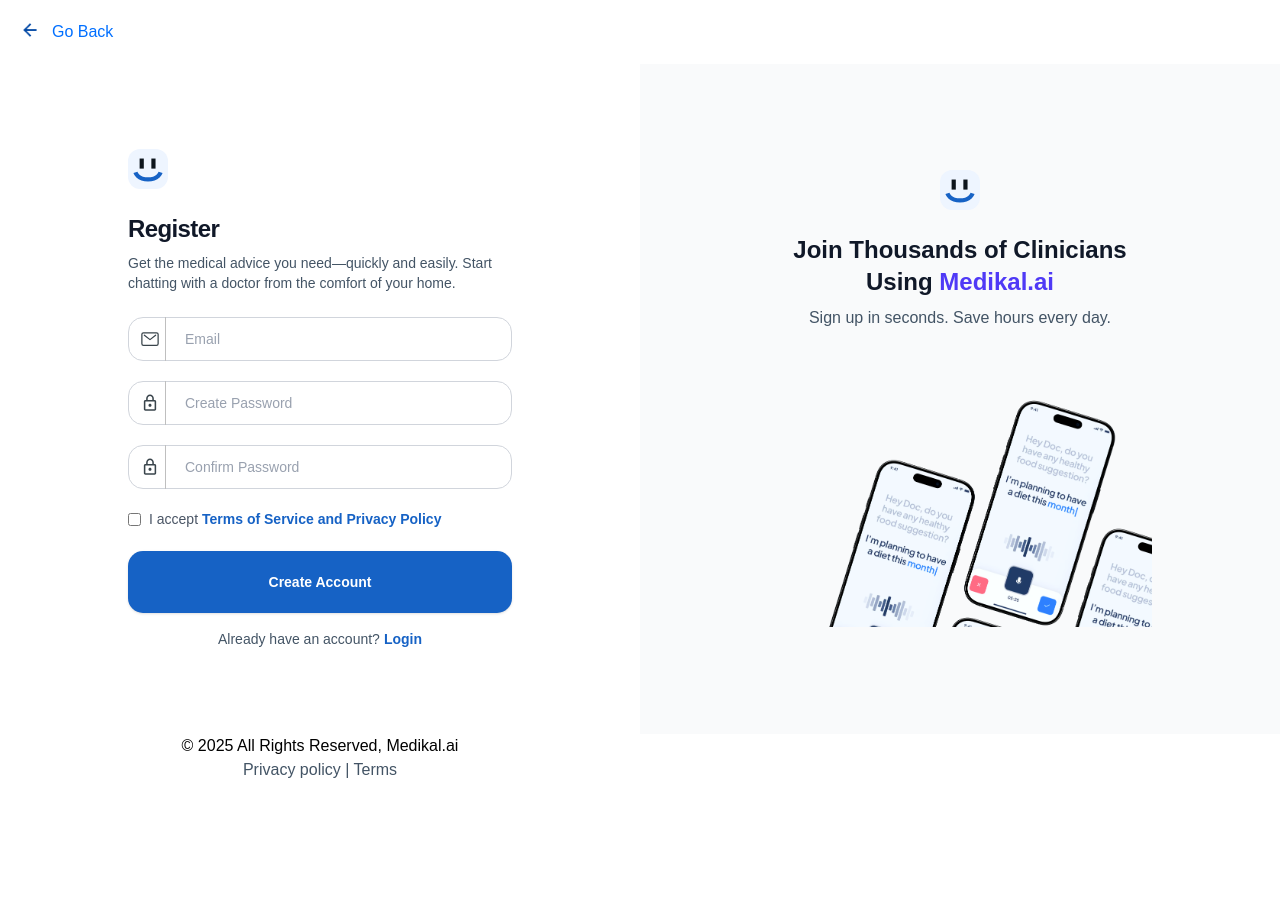
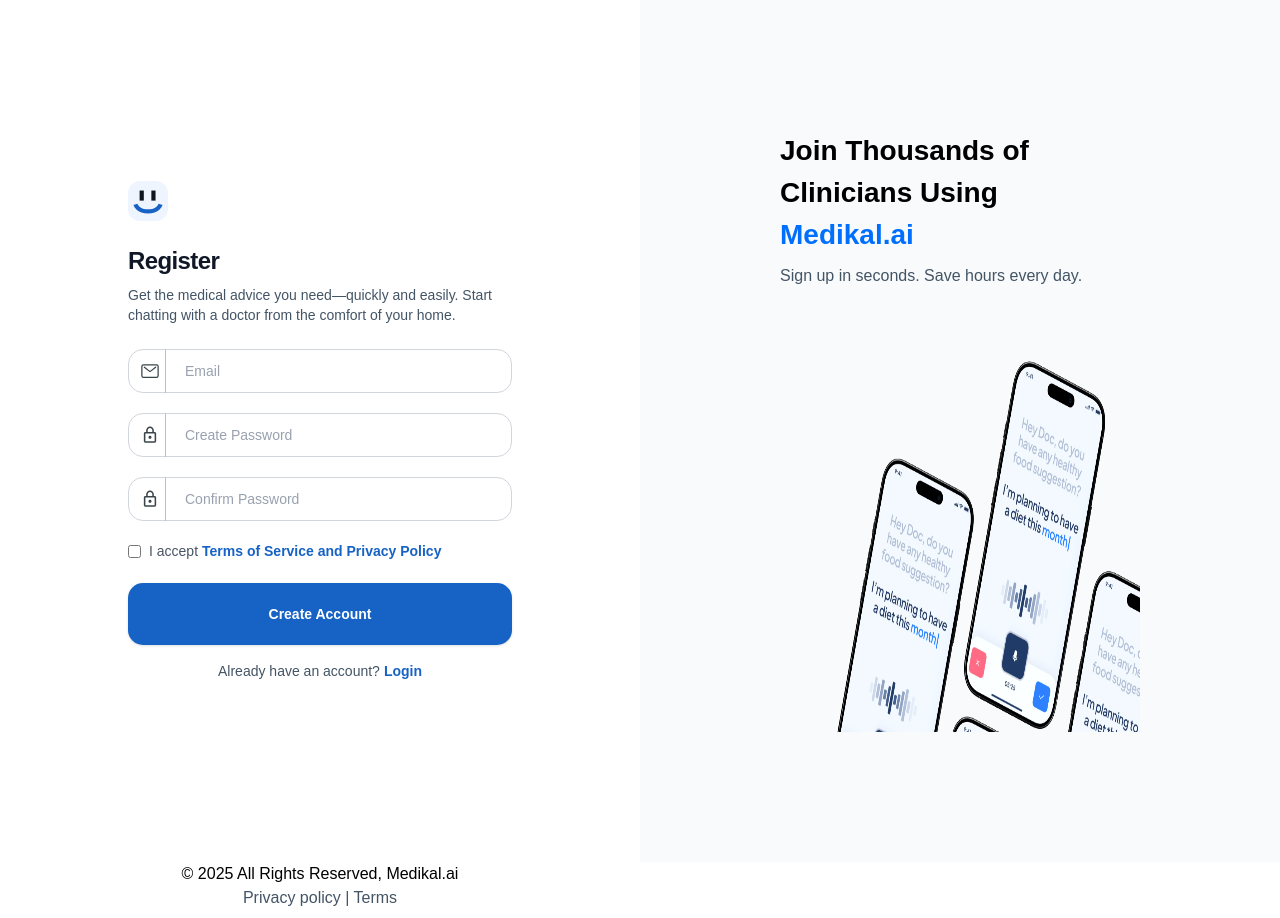
Before and after one commit to prafullvyas272/react-design-repo, a React (Vite) app: page /register in a window 1280 px wide. Before the commit the page ends 864 px from the top, so only its background shows below. Built offline with nearby package versions, Linux system fonts and the light colour scheme; a web font is replaced by a local one.

Commit message:
fixed img alignment issue

```diff
--- a/src/Components/Pages/Register/Register.tsx
+++ b/src/Components/Pages/Register/Register.tsx
@@ -2,9 +2,19 @@
 import Footer from "../../Footer/Footer";
 export default function Register() {
   return (
-    <div className="grid grid-cols-1 lg:grid-cols-2 min-h-screen bg-white">
+    <>
+    {/* <div>
+      <p className="m-5 flex logo-text">
+        <img src="/assets/arrow.png" className="w-5 h-5 mr-3" />
+        Go Back
+      </p>
+    </div> */}
+
+     <div className="grid grid-cols-1 lg:grid-cols-2 min-h-screen bg-white">
       {/* First Section */}
+
       <div className="flex flex-col justify-center px-6 py-12 lg:px-20">
+
         <div className="mx-auto w-full max-w-sm">
           <img
             alt="Your Company"
@@ -100,29 +110,29 @@
       </div>
 
       {/* Second Section */}
-      <div className="flex flex-col justify-center px-6 py-12 bg-gray-50 lg:px-20">
-        <div className="mx-auto w-full max-w-sm text-center">
-          <img
-            alt="Your Company"
-            src="/assets/logo.svg"
-            className="h-10 w-auto mb-6 mx-auto"
-          />
-          <h2 className="text-2xl font-semibold text-gray-900">
-            Join Thousands of Clinicians Using <span className="text-indigo-600">Medikal.ai</span>
+      <div className="flex second-section flex-col justify-center px-6 py-12 bg-gray-50 lg:px-20">
+        <div className="">
+
+          <h2 className="font-semibold">
+            Join Thousands of <br></br>Clinicians Using<br></br> <span className="special-text">Medikal.ai</span>
           </h2>
-          <p className="mt-2 text-gray-600">
+          <p className="mt-2 text-gray-600 text-left">
             Sign up in seconds. Save hours every day.
           </p>
 
-          <img
+
+        </div>
+        <img
             alt="Mobile preview"
             src="/assets/mobiles.png"
-            className="mt-8 w-full max-w-xs mx-auto md:max-w-sm"
+            className=" mobile-img"
           />
-        </div>
       </div>
       <Footer />
 
     </div>
+
+    </>
+
   );
 }
--- a/src/index.css
+++ b/src/index.css
@@ -72,3 +72,40 @@
   color: #006FFF;
 
 }
+
+.second-section {
+  width: 941;
+  height: 1080;
+  gap: 10px;
+  left: 979px;
+  padding-top: 130px;
+  padding-right: 140px;
+  padding-bottom: 130px;
+  padding-left: 140px;
+
+
+}
+
+
+.second-section>div>h2 {
+  /* font-family: Aspekta; */
+  font-size: 28px;
+  letter-spacing: 0%;
+  text-align: left;
+
+
+}
+
+.special-text {
+  color: #006FFF;
+
+}
+
+.mobile-img {
+  width: 885px;
+  height: 434px;
+  angle: -17.02 deg;
+  top: 386px;
+  left: 1286.09px;
+
+}
--- a/src/layout/Layout.jsx
+++ b/src/layout/Layout.jsx
@@ -13,11 +13,8 @@
   return (
     <div className="flex flex-col min-h-screen">
       {/* <Header /> */}
-      <main className="flex-grow">
-        <p className="m-5 flex logo-text">
-          <img src="/assets/arrow.png" className="w-5 h-5 mr-3" />
-          Go Back
-        </p>
+      <main >
+
         <Router />
       </main>
 
```
